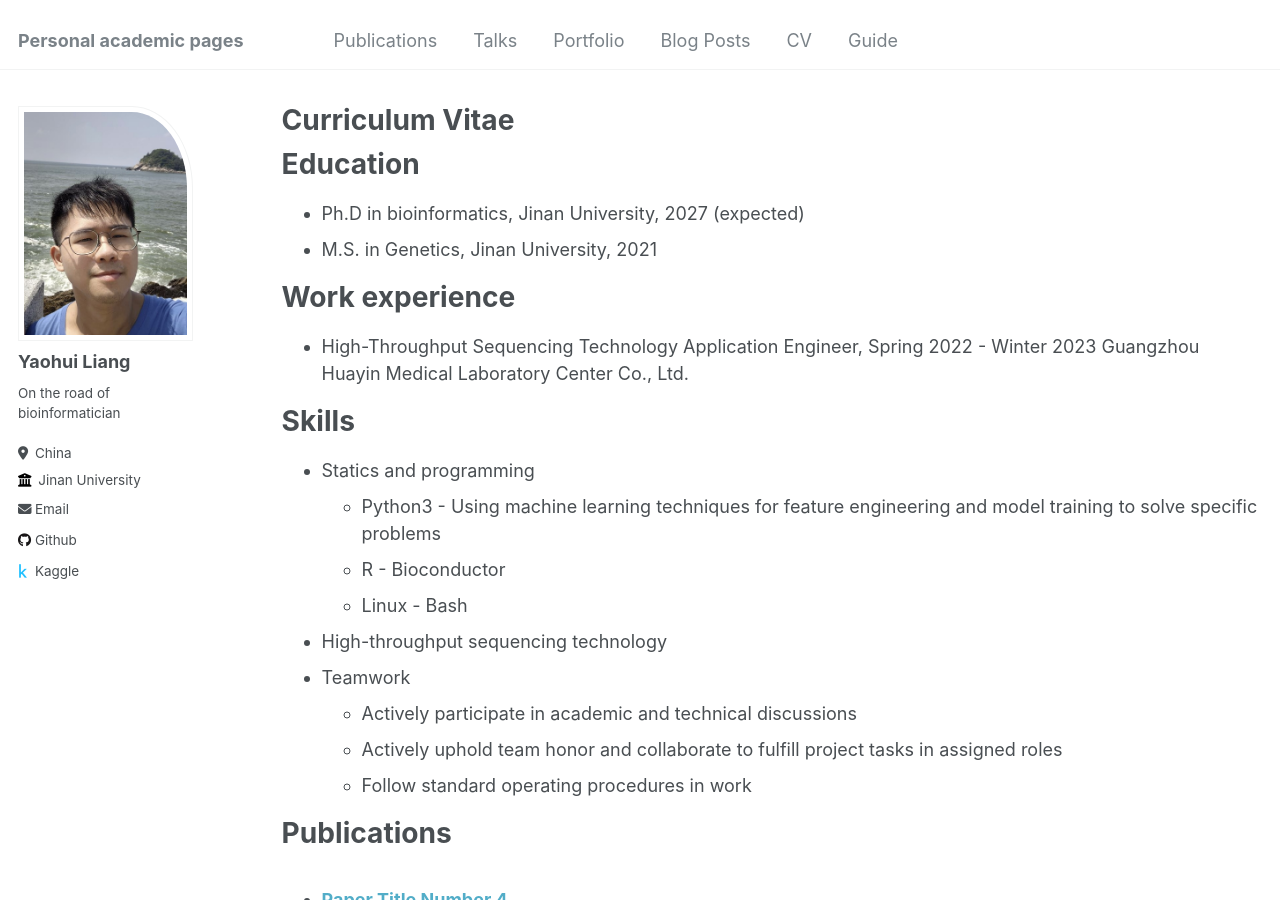
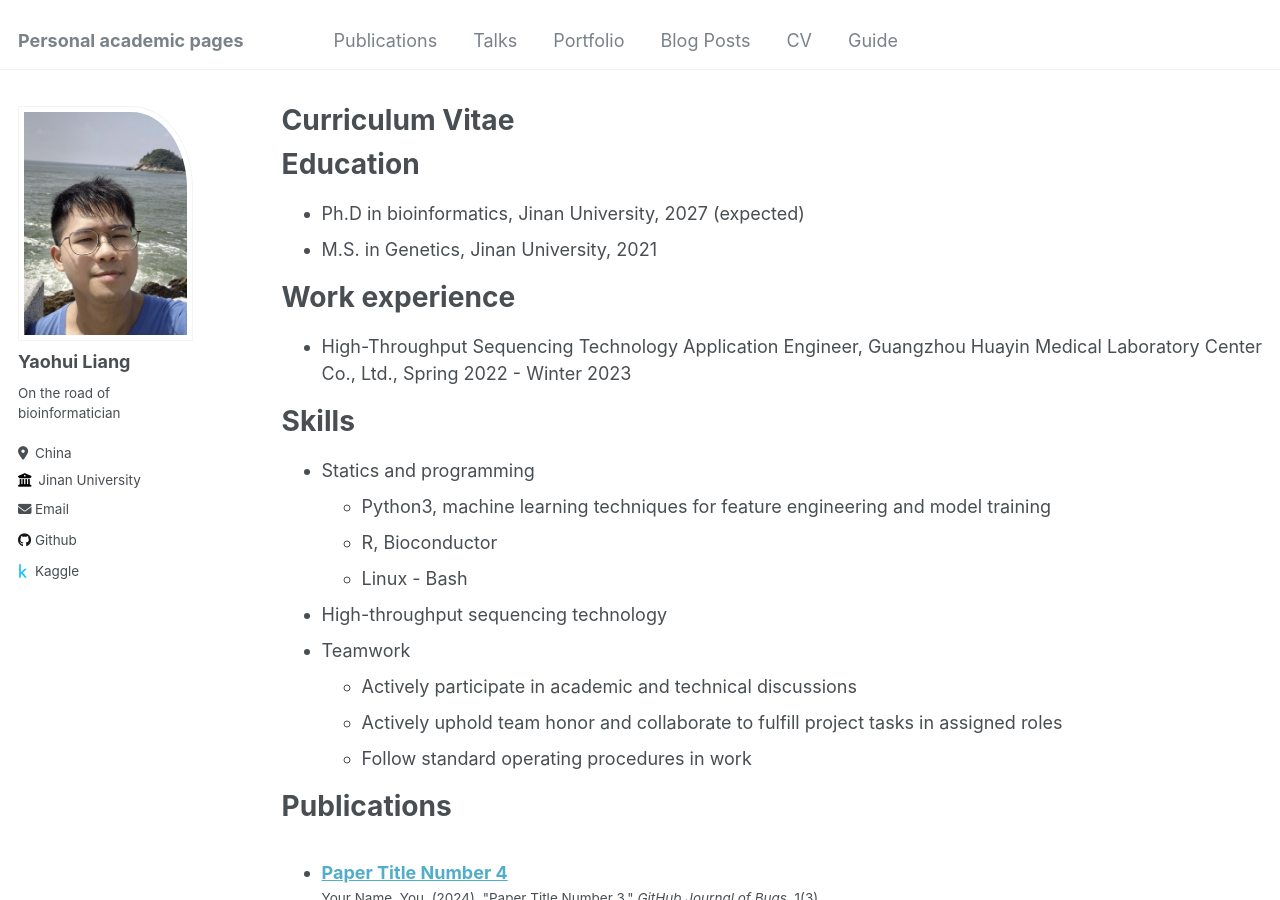
Before and after one commit to Stupid1Fish/Academic-Pages, a Jekyll site: the page built from _pages/cv.md, in a window 1280 px wide and 900 px high. Built offline with Jekyll 4.4.1, drawn with Linux system fonts in a browser that asks for light colours.

Commit message:
Update cv.md

```diff
--- a/_pages/cv.md
+++ b/_pages/cv.md
@@ -16,15 +16,13 @@ Education
 
 Work experience
 ======
-* High-Throughput Sequencing Technology Application Engineer, Spring 2022 - Winter 2023
-  Guangzhou Huayin Medical Laboratory Center Co., Ltd.
-
+* High-Throughput Sequencing Technology Application Engineer, Guangzhou Huayin Medical Laboratory Center Co., Ltd., Spring 2022 - Winter 2023
 
 Skills
 ======
 * Statics and programming
-  * Python3 - Using machine learning techniques for feature engineering and model training to solve specific problems
-  * R - Bioconductor
+  * Python3, machine learning techniques for feature engineering and model training
+  * R, Bioconductor
   * Linux - Bash
 * High-throughput sequencing technology
 * Teamwork
```
